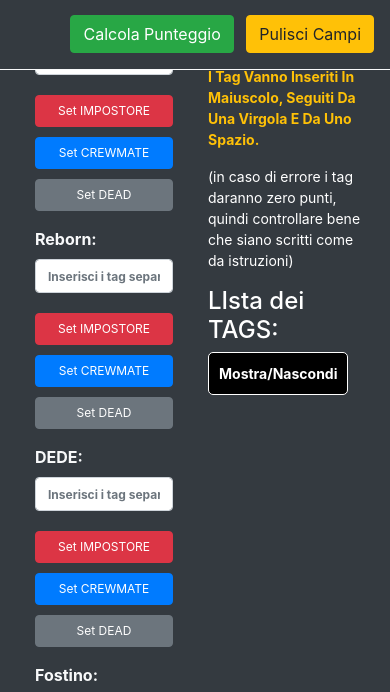
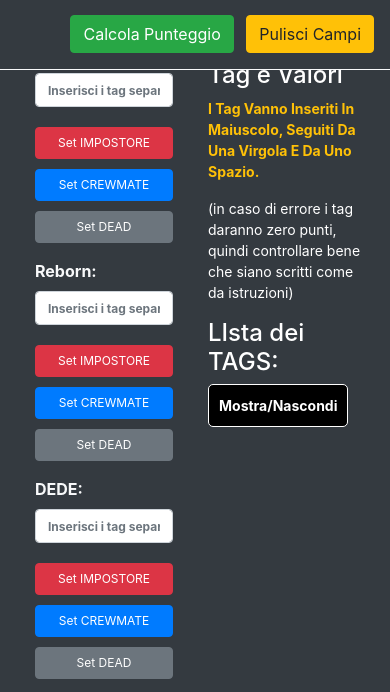
Before and after one commit to Gabriele-Rossi/calcolatore-punteggio-AU, a plain HTML site: page index.html in a window 390 px wide. Shown: the part 107-799 px from the top of the page. Drawn offline with nearby package versions, Linux system fonts and the light colour scheme.

Commit message:
aggiunto padding al wrapper da mobile

```diff
--- a/style.css
+++ b/style.css
@@ -8,7 +8,7 @@ body {
     display: grid;
     grid-template-columns: repeat(2, 1fr);
     gap: 20px;
-    padding-top: 80px;
+
 
 }
 
@@ -85,4 +85,9 @@ body {
     .tag-values-container {
         font-size: 14px;
     }
+    .wrapper {
+
+        padding-top: 80px !important;
+
+    }
 }
```
